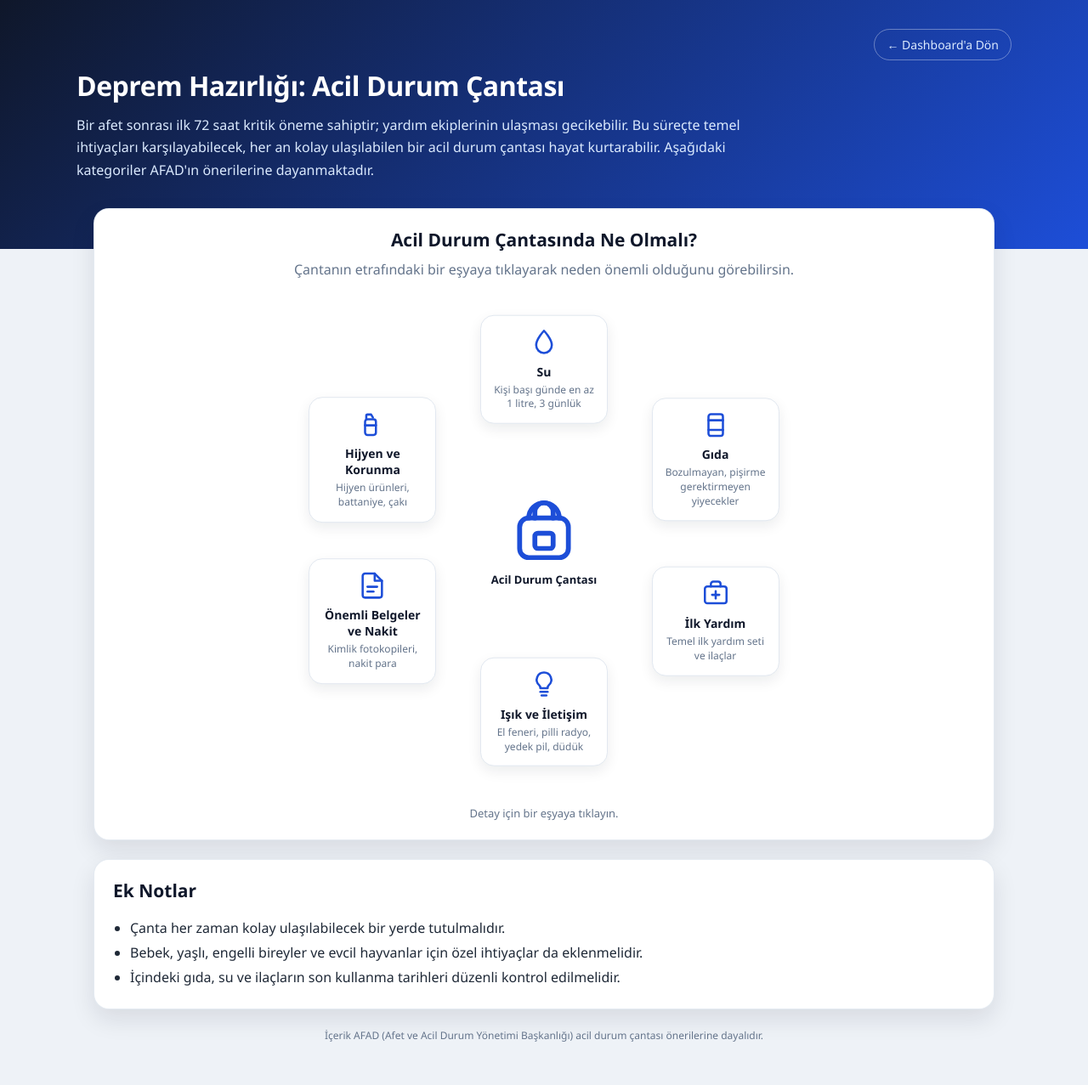
After one commit to armanyalcin/deprem-karar-destek-sistemi, a Flask app: page /hazirlik in a window 1280 px wide. The commit adds this page. Shown: the whole page at 85% size. Run offline with Flask 3, Linux system fonts and the light colour scheme.

Commit message:
Deprem hazirligi sayfasi: acil durum cantasi (/hazirlik)

```diff
--- a/app.py
+++ b/app.py
@@ -276,5 +276,17 @@ def update_data():
         print("Guncelleme sirasinda hata:", e)
         return redirect(url_for("home", city=selected_city, update_status="error"))
 
+@app.route("/hazirlik")
+def hazirlik():
+    # Deprem hazirligi / acil durum cantasi sayfasi. Ana dashboard'dan bagimsiz,
+    # statik icerik (hazirlik_icerik.json). Dosya yoksa sayfa yine de acilir.
+    icerik = None
+    try:
+        with open(os.path.join(BASE_DIR, "hazirlik_icerik.json"), encoding="utf-8") as f:
+            icerik = json.load(f)
+    except (FileNotFoundError, ValueError):
+        icerik = None
+    return render_template("hazirlik.html", icerik=icerik)
+
 if __name__ == "__main__":
     app.run(debug=True)
--- /dev/null
+++ b/templates/hazirlik.html
@@ -0,0 +1,387 @@
+<!DOCTYPE html>
+<html lang="tr">
+<head>
+    <meta charset="UTF-8">
+    <meta name="viewport" content="width=device-width, initial-scale=1.0">
+    <title>Deprem Hazırlığı — Acil Durum Çantası</title>
+
+    <style>
+        * { box-sizing: border-box; }
+
+        body {
+            margin: 0;
+            font-family: "Segoe UI", Arial, sans-serif;
+            background: #eef2f7;
+            color: #111827;
+        }
+
+        .hero {
+            background: linear-gradient(135deg, #0f172a, #1d4ed8);
+            color: white;
+            padding: 34px 24px 80px;
+        }
+
+        .hero-inner {
+            max-width: 1100px;
+            margin: 0 auto;
+        }
+
+        .hero-top {
+            display: flex;
+            justify-content: flex-end;
+            margin-bottom: 8px;
+        }
+
+        .back-link {
+            display: inline-flex;
+            align-items: center;
+            gap: 6px;
+            text-decoration: none;
+            color: #dbeafe;
+            font-size: 14px;
+            padding: 8px 14px;
+            border: 1px solid rgba(255, 255, 255, 0.35);
+            border-radius: 999px;
+            transition: background 150ms ease, color 150ms ease;
+        }
+
+        .back-link:hover {
+            background: rgba(255, 255, 255, 0.15);
+            color: #ffffff;
+        }
+
+        .hero h1 {
+            margin: 0;
+            font-size: 32px;
+            letter-spacing: -0.5px;
+        }
+
+        .hero p {
+            margin: 12px 0 0;
+            color: #dbeafe;
+            max-width: 820px;
+            line-height: 1.65;
+        }
+
+        .container {
+            max-width: 1100px;
+            margin: -48px auto 0;
+            padding: 0 20px 50px;
+        }
+
+        .card {
+            background: #ffffff;
+            border-radius: 18px;
+            padding: 22px;
+            box-shadow: 0 12px 28px rgba(15, 23, 42, 0.10);
+            border: 1px solid rgba(226, 232, 240, 0.9);
+        }
+
+        h2 {
+            margin: 0 0 16px;
+            font-size: 21px;
+            color: #0f172a;
+        }
+
+        .muted { color: #64748b; }
+
+        /* ---- Canta sahnesi (halka duzen) ---- */
+        .canta-card {
+            text-align: center;
+            margin-bottom: 22px;
+        }
+
+        .canta-stage {
+            position: relative;
+            width: 100%;
+            max-width: 560px;
+            height: 560px;
+            margin: 28px auto 18px;
+        }
+
+        .canta-merkez {
+            position: absolute;
+            top: 50%;
+            left: 50%;
+            transform: translate(-50%, -50%);
+            width: 150px;
+            height: 150px;
+            display: flex;
+            flex-direction: column;
+            align-items: center;
+            justify-content: center;
+            gap: 6px;
+            color: #1d4ed8;
+        }
+
+        .canta-merkez svg { width: 86px; height: 86px; }
+
+        .canta-merkez span {
+            font-size: 13px;
+            font-weight: 700;
+            color: #0f172a;
+        }
+
+        .esya {
+            position: absolute;
+            width: 150px;
+            transform: translate(-50%, -50%);
+            background: #ffffff;
+            border: 1px solid #e2e8f0;
+            border-radius: 16px;
+            padding: 14px 12px;
+            cursor: pointer;
+            text-align: center;
+            box-shadow: 0 6px 16px rgba(15, 23, 42, 0.08);
+            transition: transform 150ms ease, box-shadow 150ms ease, border-color 150ms ease;
+        }
+
+        .esya:hover,
+        .esya:focus-visible {
+            transform: translate(-50%, -50%) scale(1.06);
+            box-shadow: 0 12px 26px rgba(29, 78, 216, 0.18);
+            border-color: #bfdbfe;
+            outline: none;
+        }
+
+        .esya.active {
+            border-color: #1d4ed8;
+            box-shadow: 0 12px 26px rgba(29, 78, 216, 0.22);
+        }
+
+        .esya .esya-ikon {
+            color: #1d4ed8;
+            display: flex;
+            justify-content: center;
+            margin-bottom: 8px;
+        }
+
+        .esya .esya-ikon svg { width: 34px; height: 34px; }
+
+        .esya .esya-ad {
+            font-size: 14px;
+            font-weight: 700;
+            color: #0f172a;
+        }
+
+        .esya .esya-ozet {
+            margin-top: 4px;
+            font-size: 12px;
+            color: #64748b;
+            line-height: 1.4;
+        }
+
+        /* 6 esyanin halka konumlari (saat 12'den baslayarak 60 derece).
+           Ust/alt esyalar, ustteki baslik ve alttaki ipucu yazisini ortmemesi
+           icin sahne icine cekildi (translate(-50%) tasmasini onlemek icin). */
+        .esya-0 { top: 14%; left: 50%; }
+        .esya-1 { top: 33%; left: 86%; }
+        .esya-2 { top: 67%; left: 86%; }
+        .esya-3 { top: 86%; left: 50%; }
+        .esya-4 { top: 67%; left: 14%; }
+        .esya-5 { top: 33%; left: 14%; }
+
+        /* ---- Onem paneli (yumusak acilma) ---- */
+        .onem-panel {
+            border-left: 4px solid #1d4ed8;
+            background: #f8fafc;
+            border-radius: 12px;
+            padding: 0 18px;
+            max-height: 0;
+            opacity: 0;
+            overflow: hidden;
+            transform: translateY(-6px);
+            transition: max-height 350ms ease, opacity 300ms ease,
+                        transform 300ms ease, padding 300ms ease;
+        }
+
+        .onem-panel.open {
+            max-height: 420px;
+            opacity: 1;
+            transform: translateY(0);
+            padding: 18px;
+        }
+
+        .onem-panel h3 {
+            margin: 0 0 8px;
+            font-size: 17px;
+            color: #1d4ed8;
+        }
+
+        .onem-panel p {
+            margin: 0;
+            line-height: 1.7;
+            color: #1f2937;
+        }
+
+        .onem-hint {
+            margin-top: 14px;
+            font-size: 13px;
+            color: #64748b;
+            text-align: center;
+        }
+
+        .notlar-list {
+            margin: 0;
+            padding-left: 20px;
+            line-height: 1.8;
+            color: #1f2937;
+        }
+
+        .kaynak-note {
+            margin-top: 22px;
+            font-size: 12px;
+            color: #64748b;
+            text-align: center;
+        }
+
+        .stack-gap > * { margin-bottom: 22px; }
+        .stack-gap > *:last-child { margin-bottom: 0; }
+
+        /* ---- Responsive: halka yerine grid ---- */
+        @media (max-width: 720px) {
+            .canta-stage {
+                position: static;
+                height: auto;
+                display: grid;
+                grid-template-columns: repeat(2, 1fr);
+                gap: 14px;
+                max-width: 460px;
+            }
+            .canta-merkez {
+                position: static;
+                transform: none;
+                grid-column: 1 / -1;
+                width: auto;
+                margin-bottom: 6px;
+            }
+            .esya {
+                position: static;
+                width: auto;
+                transform: none;
+            }
+            .esya:hover,
+            .esya:focus-visible { transform: scale(1.04); }
+            .esya-0, .esya-1, .esya-2, .esya-3, .esya-4, .esya-5 {
+                top: auto; left: auto;
+            }
+        }
+    </style>
+</head>
+<body>
+{% if icerik %}
+{# ---- ikon anahtari -> inline SVG eslemesi (tek renk, currentColor) ---- #}
+{% set ikonlar = {
+    "su": '<svg viewBox="0 0 24 24" fill="none" stroke="currentColor" stroke-width="1.8" stroke-linecap="round" stroke-linejoin="round"><path d="M12 2.5C12 2.5 5.5 9.5 5.5 14.5a6.5 6.5 0 0 0 13 0C18.5 9.5 12 2.5 12 2.5z"/></svg>',
+    "gida": '<svg viewBox="0 0 24 24" fill="none" stroke="currentColor" stroke-width="1.8" stroke-linecap="round" stroke-linejoin="round"><rect x="6" y="3" width="12" height="18" rx="2"/><line x1="6" y1="8" x2="18" y2="8"/><line x1="6" y1="16" x2="18" y2="16"/></svg>',
+    "ilkyardim": '<svg viewBox="0 0 24 24" fill="none" stroke="currentColor" stroke-width="1.8" stroke-linecap="round" stroke-linejoin="round"><rect x="3" y="6" width="18" height="14" rx="2"/><path d="M8 6V4a2 2 0 0 1 2-2h4a2 2 0 0 1 2 2v2"/><line x1="12" y1="10" x2="12" y2="16"/><line x1="9" y1="13" x2="15" y2="13"/></svg>',
+    "isik": '<svg viewBox="0 0 24 24" fill="none" stroke="currentColor" stroke-width="1.8" stroke-linecap="round" stroke-linejoin="round"><path d="M9 18h6"/><path d="M10 21h4"/><path d="M12 2a6 6 0 0 0-4 10.5c.7.7 1 1.3 1 2.5h6c0-1.2.3-1.8 1-2.5A6 6 0 0 0 12 2z"/></svg>',
+    "evrak": '<svg viewBox="0 0 24 24" fill="none" stroke="currentColor" stroke-width="1.8" stroke-linecap="round" stroke-linejoin="round"><path d="M14 2H6a2 2 0 0 0-2 2v16a2 2 0 0 0 2 2h12a2 2 0 0 0 2-2V8z"/><polyline points="14 2 14 8 20 8"/><line x1="8" y1="13" x2="16" y2="13"/><line x1="8" y1="17" x2="13" y2="17"/></svg>',
+    "hijyen": '<svg viewBox="0 0 24 24" fill="none" stroke="currentColor" stroke-width="1.8" stroke-linecap="round" stroke-linejoin="round"><path d="M7 8V5a1 1 0 0 1 1-1h3l1.5 2.5"/><rect x="6" y="8" width="9" height="13" rx="2"/><line x1="6" y1="13" x2="15" y2="13"/></svg>'
+} %}
+{% set varsayilan_ikon = '<svg viewBox="0 0 24 24" fill="none" stroke="currentColor" stroke-width="1.8" stroke-linecap="round" stroke-linejoin="round"><circle cx="12" cy="12" r="9"/><line x1="12" y1="8" x2="12" y2="13"/><circle cx="12" cy="16.5" r="0.6" fill="currentColor"/></svg>' %}
+
+    <div class="hero">
+        <div class="hero-inner">
+            <div class="hero-top">
+                <a class="back-link" href="{{ url_for('home') }}">← Dashboard'a Dön</a>
+            </div>
+            <h1>{{ icerik.baslik }}</h1>
+            <p>{{ icerik.giris }}</p>
+        </div>
+    </div>
+
+    <div class="container stack-gap">
+        <div class="card canta-card">
+            <h2>Acil Durum Çantasında Ne Olmalı?</h2>
+            <p class="muted" style="margin-top:-6px;">
+                Çantanın etrafındaki bir eşyaya tıklayarak neden önemli olduğunu görebilirsin.
+            </p>
+
+            <div class="canta-stage">
+                <div class="canta-merkez" aria-hidden="true">
+                    <svg viewBox="0 0 24 24" fill="none" stroke="currentColor" stroke-width="1.6" stroke-linecap="round" stroke-linejoin="round">
+                        <path d="M7 8a5 5 0 0 1 10 0"/>
+                        <rect x="4" y="8" width="16" height="13" rx="3"/>
+                        <path d="M9 8V6a3 3 0 0 1 6 0v2"/>
+                        <rect x="9" y="13" width="6" height="5" rx="1"/>
+                    </svg>
+                    <span>Acil Durum Çantası</span>
+                </div>
+
+                {% for kategori in icerik.kategoriler %}
+                <div class="esya esya-{{ loop.index0 }}"
+                     role="button" tabindex="0"
+                     data-ad="{{ kategori.ad }}"
+                     data-onem="{{ kategori.onem }}">
+                    <div class="esya-ikon">{{ ikonlar.get(kategori.ikon, varsayilan_ikon)|safe }}</div>
+                    <div class="esya-ad">{{ kategori.ad }}</div>
+                    <div class="esya-ozet">{{ kategori.ozet }}</div>
+                </div>
+                {% endfor %}
+            </div>
+
+            <div id="onemPanel" class="onem-panel" aria-live="polite">
+                <h3 id="onemBaslik"></h3>
+                <p id="onemMetin"></p>
+            </div>
+            <div class="onem-hint" id="onemHint">Detay için bir eşyaya tıklayın.</div>
+        </div>
+
+        {% if icerik.ek_notlar %}
+        <div class="card">
+            <h2>Ek Notlar</h2>
+            <ul class="notlar-list">
+                {% for not_ in icerik.ek_notlar %}
+                <li>{{ not_ }}</li>
+                {% endfor %}
+            </ul>
+        </div>
+        {% endif %}
+
+        {% if icerik.kaynak %}
+        <div class="kaynak-note">{{ icerik.kaynak }}</div>
+        {% endif %}
+    </div>
+
+    <script>
+        (function () {
+            const panel = document.getElementById("onemPanel");
+            const baslik = document.getElementById("onemBaslik");
+            const metin = document.getElementById("onemMetin");
+            const hint = document.getElementById("onemHint");
+            const esyalar = document.querySelectorAll(".esya");
+
+            function ac(el) {
+                esyalar.forEach(e => e.classList.remove("active"));
+                el.classList.add("active");
+                baslik.textContent = el.dataset.ad;
+                metin.textContent = el.dataset.onem;
+                panel.classList.add("open");
+                hint.style.display = "none";
+            }
+
+            esyalar.forEach(el => {
+                el.addEventListener("click", () => ac(el));
+                el.addEventListener("keydown", ev => {
+                    if (ev.key === "Enter" || ev.key === " ") {
+                        ev.preventDefault();
+                        ac(el);
+                    }
+                });
+            });
+        })();
+    </script>
+{% else %}
+    <div class="hero">
+        <div class="hero-inner">
+            <div class="hero-top">
+                <a class="back-link" href="{{ url_for('home') }}">← Dashboard'a Dön</a>
+            </div>
+            <h1>Deprem Hazırlığı</h1>
+            <p>İçerik şu anda yüklenemedi.</p>
+        </div>
+    </div>
+{% endif %}
+</body>
+</html>
```
Also changed, not shown: hazirlik_icerik.json (added, +48 -0 lines), templates/index.html (+22 -0 lines).
